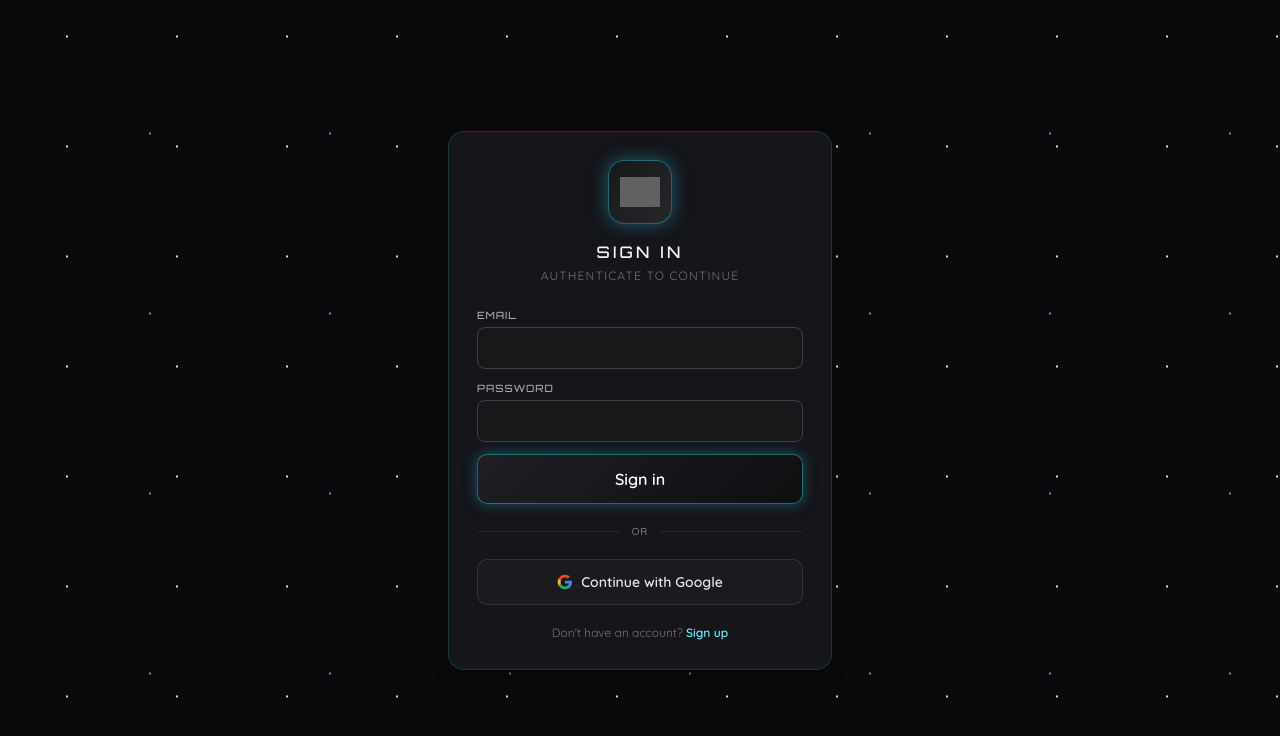
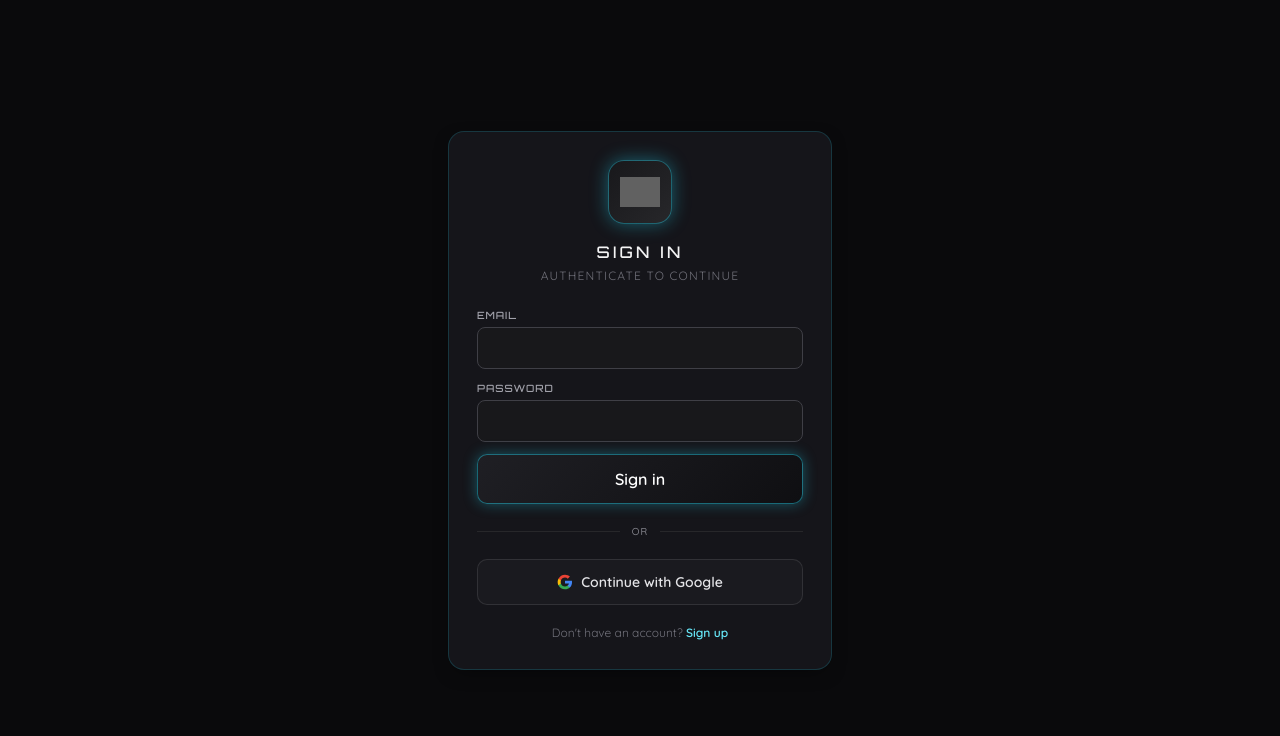
Before and after one commit to kencode404/badminton-elo-rating, a React (Vite) app: page /sign-in in a window 1280 px wide. Shown: the top 736 px of the page. Built offline with nearby package versions, Linux system fonts and the light colour scheme; no server answers; grey boxes are pictures that could not be loaded.

Commit message:
Improve animated starfield

```diff
--- a/src/components/AppShell.tsx
+++ b/src/components/AppShell.tsx
@@ -1,4 +1,4 @@
-import { useEffect, useMemo, useState, type ReactNode } from 'react';
+import { useEffect, useMemo, useState, type CSSProperties, type ReactNode } from 'react';
 import { NavLink, Outlet, useSearchParams } from 'react-router-dom';
 import { NotificationBell } from './NotificationBell';
 import { RankChangeOverlay } from './RankChangeOverlay';
@@ -25,6 +25,75 @@ const sideNavRight: NavItem[] = [
   { to: '/shop', label: 'Shop', icon: <ShopIcon /> },
   { to: '/profile', label: 'Profile', icon: <UserIcon /> },
 ];
+
+interface AmbientStar {
+  x: number;
+  y: number;
+  size: number;
+  duration: number;
+  delay: number;
+  startX: number;
+  startY: number;
+  endX: number;
+  endY: number;
+  pulse: number;
+  color: string;
+}
+
+function seededRandom(seed: number) {
+  let value = seed;
+  return () => {
+    value = (value * 1664525 + 1013904223) >>> 0;
+    return value / 4294967296;
+  };
+}
+
+const makeRandom = seededRandom(94139);
+const AMBIENT_STARS: AmbientStar[] = Array.from({ length: 200 }, () => {
+  const r = makeRandom;
+  const isCyan = r() > 0.74;
+  return {
+    x: r() * 100,
+    y: r() * 100,
+    size: 0.55 + r() * 1.3,
+    duration: 5 + r() * 14,
+    delay: r() * 18,
+    startX: -16 + r() * 12,
+    startY: -14 + r() * 12,
+    endX: 4 + r() * 16,
+    endY: 3 + r() * 15,
+    pulse: 1.35 + r() * 1.35,
+    color: isCyan ? 'rgba(165, 243, 252, 0.95)' : 'rgba(255, 255, 255, 0.95)',
+  };
+});
+
+function AmbientStarfield() {
+  return (
+    <div className="ambient-starfield" aria-hidden>
+      {AMBIENT_STARS.map((star, index) => (
+        <span
+          key={index}
+          className="ambient-star"
+          style={
+            {
+              left: `${star.x}%`,
+              top: `${star.y}%`,
+              '--star-size': `${star.size}px`,
+              '--star-from-x': `${star.startX}px`,
+              '--star-from-y': `${star.startY}px`,
+              '--star-to-x': `${star.endX}px`,
+              '--star-to-y': `${star.endY}px`,
+              '--star-pulse': star.pulse,
+              '--star-color': star.color,
+              animationDuration: `${star.duration}s`,
+              animationDelay: `-${star.delay}s`,
+            } as CSSProperties
+          }
+        />
+      ))}
+    </div>
+  );
+}
 
 export function AppShell() {
   // Call useChatUnread once at the shell level — calling it inside each
@@ -92,6 +161,7 @@ export function AppShell() {
 
   return (
     <div className="min-h-dvh flex flex-col cosmic-bg starfield">
+      <AmbientStarfield />
       <header
         className="sticky top-0 z-10 px-4 pb-3 bg-white/80 dark:bg-[#0a0a0c]/85 backdrop-blur-sm border-b border-zinc-200 dark:border-zinc-800"
         style={{ paddingTop: 'calc(0.75rem + env(safe-area-inset-top))' }}
@@ -115,7 +185,7 @@ export function AppShell() {
       </header>
 
       <main
-        className="flex-1 relative z-0"
+        className="flex-1 relative z-[1]"
         style={{ paddingBottom: 'calc(7.5rem + env(safe-area-inset-bottom))' }}
       >
         <Outlet />
--- a/src/index.css
+++ b/src/index.css
@@ -370,36 +370,62 @@
     background-color: #0a0a0c;
   }
 
-  /* Single drifting starfield layer (GPU transform only) */
+  /* Each ambient star has its own seeded position, path, speed, and phase.
+     This feels like a living sky instead of one sliding wallpaper. */
   .starfield {
     position: relative;
     overflow: hidden;
+    isolation: isolate;
   }
-  .starfield::before {
-    content: '';
+  .starfield > main {
+    z-index: 1;
+  }
+  .starfield::before,
+  .starfield::after {
+    display: none;
+  }
+  .ambient-starfield {
     position: absolute;
-    left: 0;
-    right: 0;
-    top: 0;
-    height: 200%;
+    inset: 0;
+    overflow: hidden;
     pointer-events: none;
-    background-image:
-      radial-gradient(circle, rgba(160, 160, 170, 0.45) 0.8px, transparent 1.4px),
-      radial-gradient(circle, rgba(100, 100, 110, 0.35) 1px, transparent 1.6px);
-    background-size: 110px 110px, 180px 180px;
-    background-position: 12px 18px, 60px 80px;
-    background-repeat: repeat;
-    animation: starDrift 120s linear infinite;
-    will-change: transform;
+    z-index: 0;
   }
-  .dark .starfield::before {
-    background-image:
-      radial-gradient(circle, rgba(255, 255, 255, 0.85) 0.8px, transparent 1.4px),
-      radial-gradient(circle, rgba(165, 243, 252, 0.55) 1px, transparent 1.6px);
+  .ambient-star {
+    position: absolute;
+    width: var(--star-size);
+    height: var(--star-size);
+    border-radius: 9999px;
+    background: var(--star-color);
+    box-shadow:
+      0 0 4px var(--star-color),
+      0 0 12px rgba(103, 232, 249, 0.72);
+    animation: ambient-star-wander ease-in-out infinite alternate;
+    will-change: transform, opacity, filter;
   }
-  @keyframes starDrift {
-    from { transform: translateY(0); }
-    to   { transform: translateY(-50%); }
+  @keyframes ambient-star-wander {
+    0% {
+      transform: translate3d(var(--star-from-x), var(--star-from-y), 0) scale(0.35);
+      opacity: 0.16;
+      filter: brightness(0.45);
+    }
+    46% {
+      transform: translate3d(0, 0, 0) scale(var(--star-pulse));
+      opacity: 1;
+      filter: brightness(3);
+    }
+    100% {
+      transform: translate3d(var(--star-to-x), var(--star-to-y), 0) scale(0.52);
+      opacity: 0.24;
+      filter: brightness(0.65);
+    }
+  }
+  @media (prefers-reduced-motion: reduce) {
+    .ambient-star {
+      animation: none;
+      opacity: 0.72;
+      filter: brightness(1.6);
+    }
   }
 
   /* Solid panel — no backdrop blur for performance */
```
